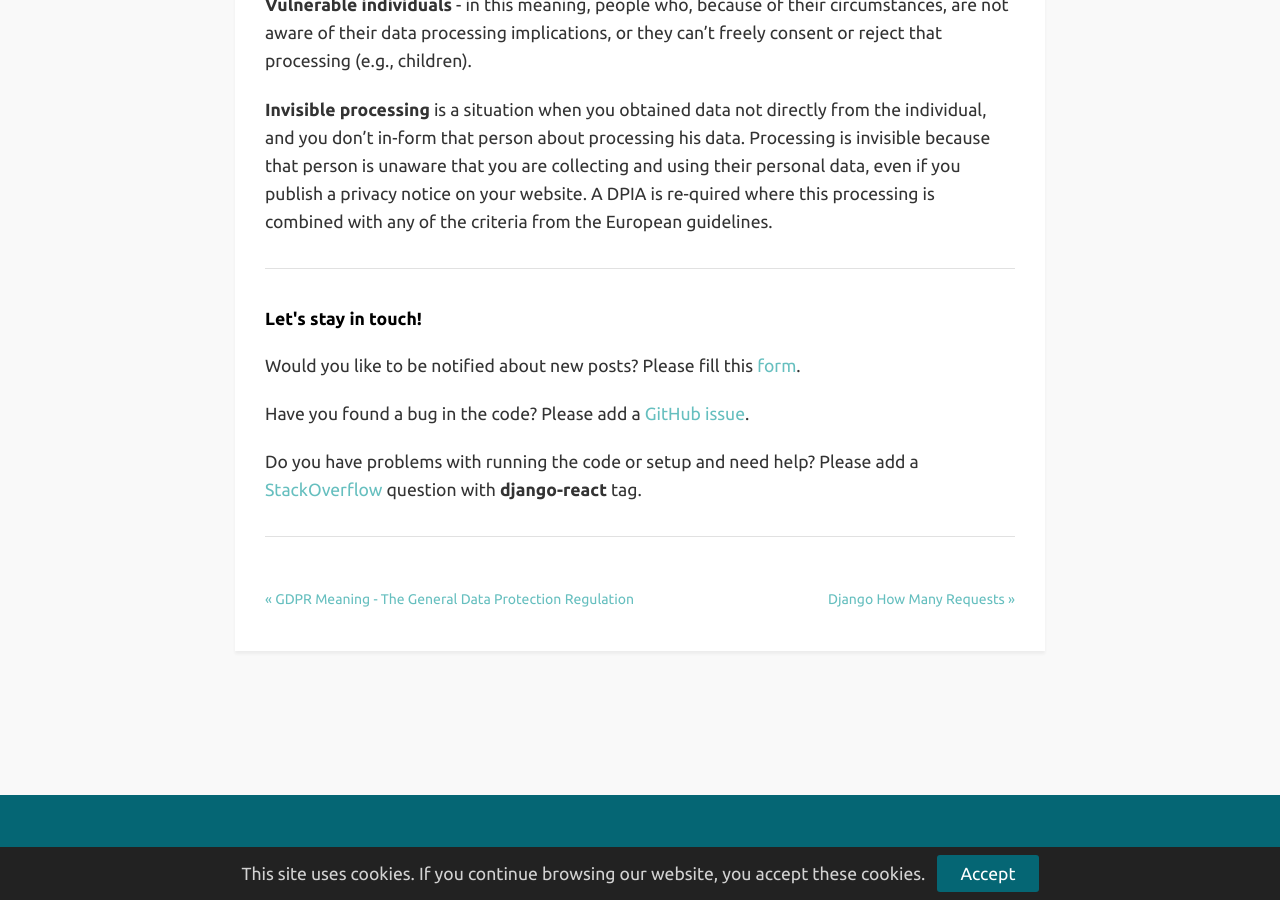
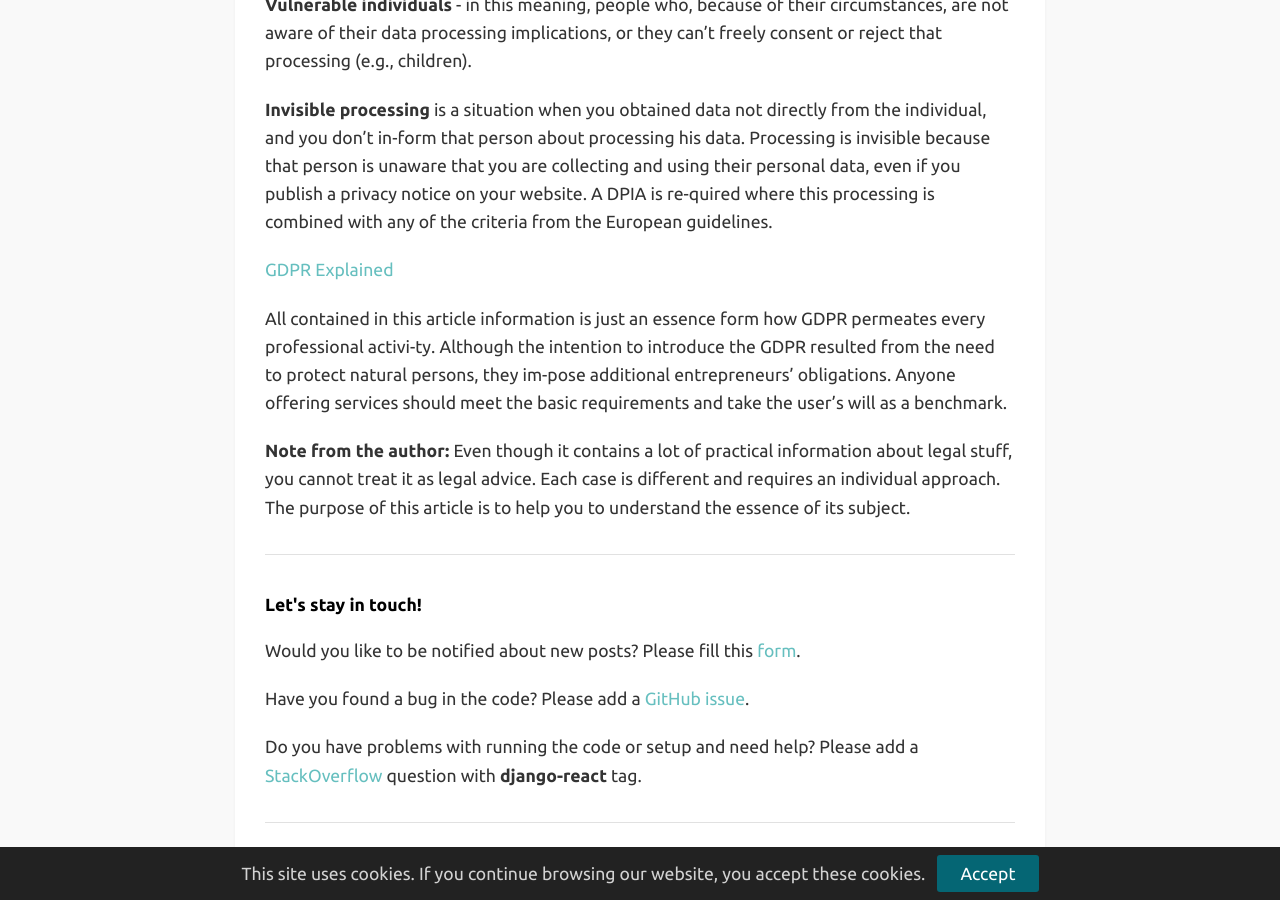
Before and after one commit to 100000000x/website, a Jekyll site: the page built from _posts/2020-12-21-gdpr-overview.md, in a window 1280 px wide and 900 px high, scrolled down 4322 px. Built offline with Jekyll 4.4.1, drawn with Linux system fonts in a browser that asks for light colours.

Commit message:
Update 2020-12-21-gdpr-overview.md

```diff
--- a/_posts/2020-12-21-gdpr-overview.md
+++ b/_posts/2020-12-21-gdpr-overview.md
@@ -95,3 +95,10 @@ GDPR includes terminology without supporting definition. For example, high risk
 **Vulnerable individuals** - in this meaning, people who, because of their circumstances, are not aware of their data processing implications, or they can't freely consent or reject that processing (e.g., children).
 
 **Invisible processing** is a situation when you obtained data not directly from the individual, and you don't in-form that person about processing his data. Processing is invisible because that person is unaware that you are collecting and using their personal data, even if you publish a privacy notice on your website. A DPIA is re-quired where this processing is combined with any of the criteria from the European guidelines.
+
+[GDPR Explained](GDPR Explained.png)
+
+All contained in this article information is just an essence form how GDPR permeates every professional activi-ty. Although the intention to introduce the GDPR resulted from the need to protect natural persons, they im-pose additional entrepreneurs' obligations. Anyone offering services should meet the basic requirements and take the user's will as a benchmark.
+
+**Note from the author:**
+Even though it contains a lot of practical information about legal stuff, you cannot treat it as legal advice. Each case is different and requires an individual approach. The purpose of this article is to help you to understand the essence of its subject.
```
